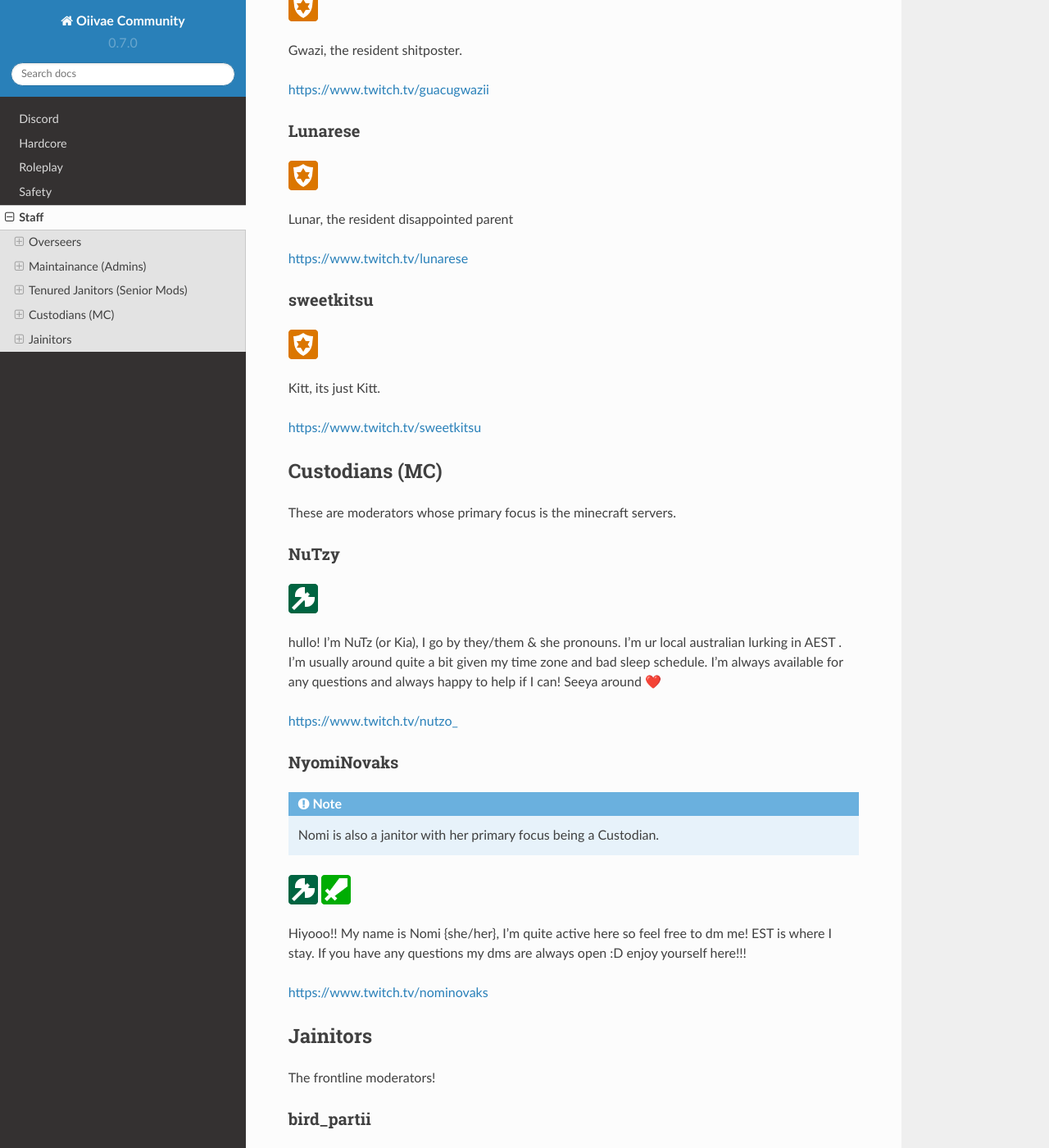
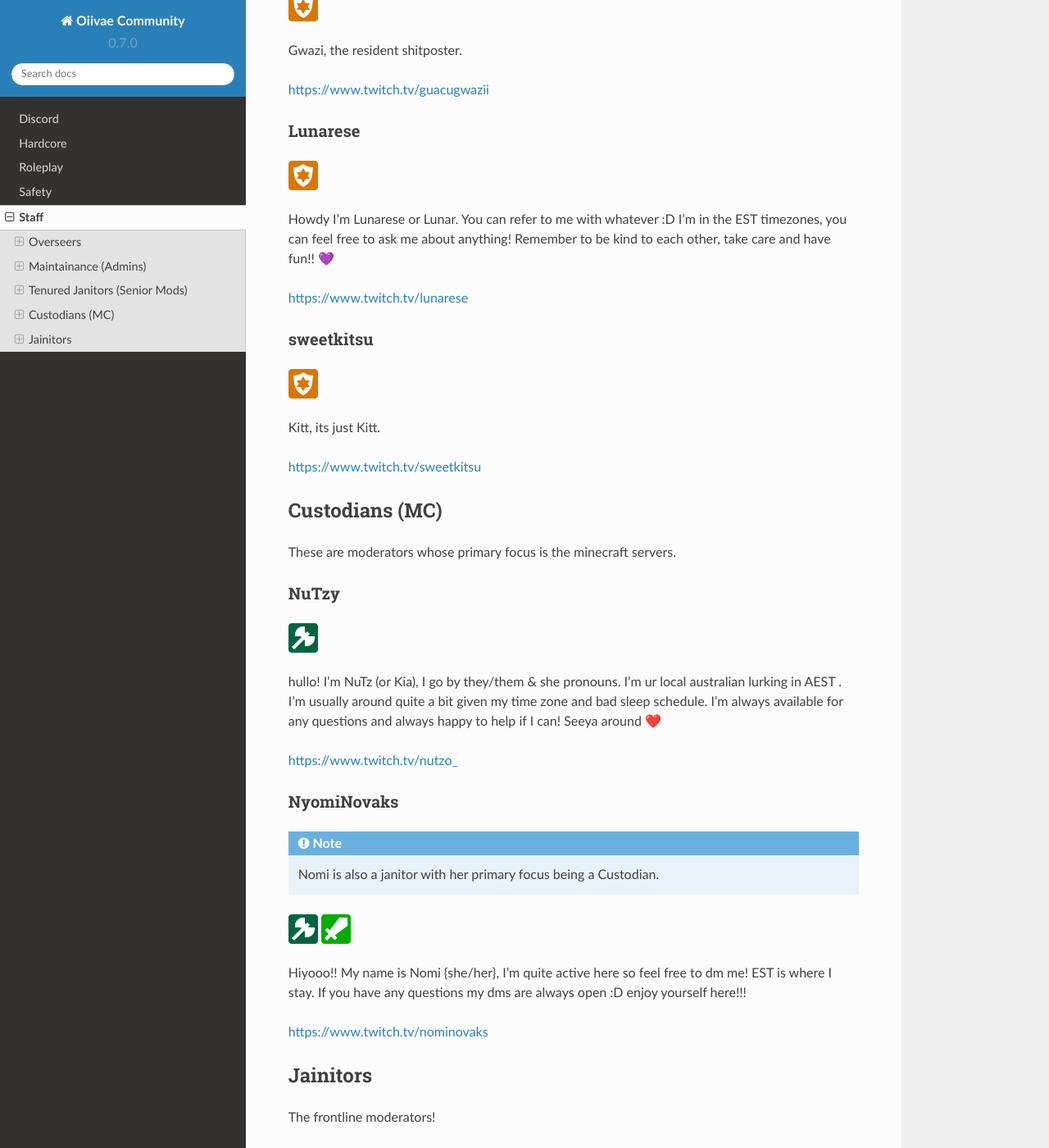
Before and after one commit to nerdyjohnny/ovidoc, a Sphinx documentation site: the page built from docs/source/staff.rst, in a window 1280 px wide and 1400 px high, scrolled down 1702 px. Shown: the whole window at 82% size. Built offline with Sphinx 7.4.7 and the Read the Docs theme 2.0.0, drawn with Linux system fonts in a browser that asks for light colours; some of the changed text lies outside the part shown.

Commit message:
Update staff.rst
Jenna and Lunar's bios

```diff
--- a/docs/source/staff.rst
+++ b/docs/source/staff.rst
@@ -61,7 +61,8 @@
 Lunarese
 ''''''
 .. image:: icons/srmod.png
-Lunar, the resident disappointed parent
+Howdy I'm Lunarese or Lunar. You can refer to me with whatever :D
+I'm in the EST timezones, you can feel free to ask me about anything! Remember to be kind to each other, take care and have fun!! 💜
 
 https://www.twitch.tv/lunarese
 
@@ -103,7 +104,7 @@
 bird_partii
 '''''
 .. image:: icons/janitor.png
-Jenna! The resident bird.
+Hi I'm Jenna, I am a mod who live in Atlantic Time (basically one hour before Eastern) and I use they/them pronouns, my dms are open to all in case of anything and make sure to behave... or else :) and have fun
 
 https://www.twitch.tv/bird_partii
 
```
